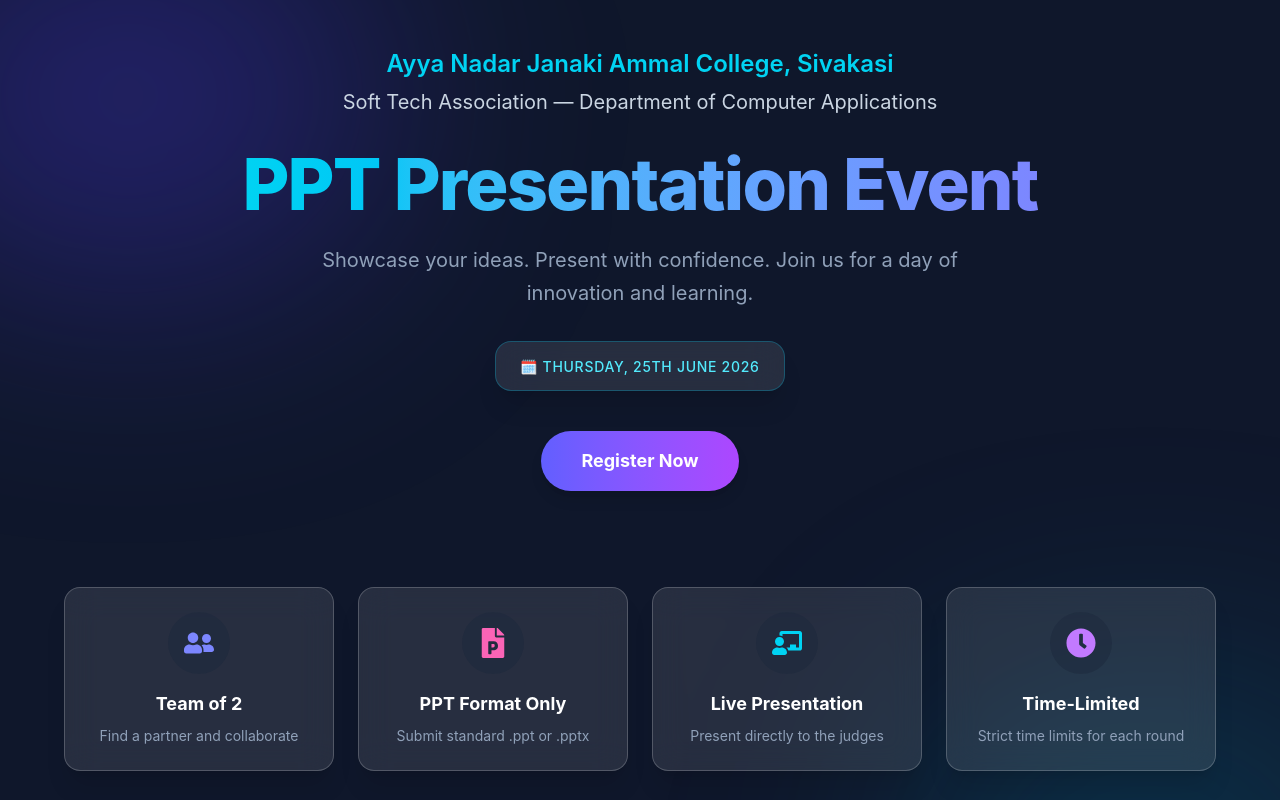
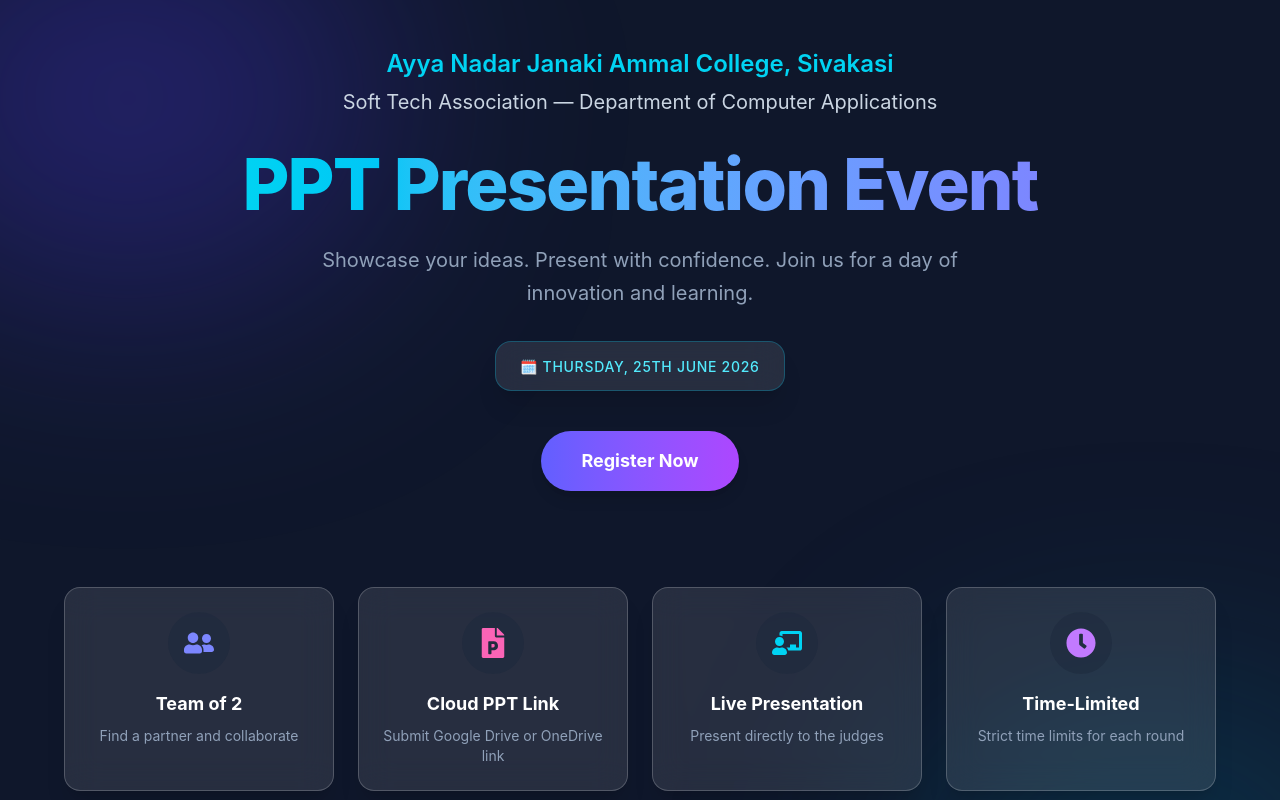
Before and after one commit to hariprasath-204/pptevent, a React (Vite) app: page / in a window 1280 px wide. Shown: the top 800 px of the page. Built offline with nearby package versions, Linux system fonts and the light colour scheme.

Commit message:
Update landing page copy for cloud links

```diff
--- a/src/pages/LandingPage.jsx
+++ b/src/pages/LandingPage.jsx
@@ -63,7 +63,7 @@ export default function LandingPage() {
         >
           {[
             { icon: <FaUserFriends className="text-3xl text-indigo-400" />, title: 'Team of 2', desc: 'Find a partner and collaborate' },
-            { icon: <FaFilePowerpoint className="text-3xl text-pink-400" />, title: 'PPT Format Only', desc: 'Submit standard .ppt or .pptx' },
+            { icon: <FaFilePowerpoint className="text-3xl text-pink-400" />, title: 'Cloud PPT Link', desc: 'Submit Google Drive or OneDrive link' },
             { icon: <FaChalkboardTeacher className="text-3xl text-cyan-400" />, title: 'Live Presentation', desc: 'Present directly to the judges' },
             { icon: <FaClock className="text-3xl text-purple-400" />, title: 'Time-Limited', desc: 'Strict time limits for each round' },
           ].map((feature, i) => (
```
